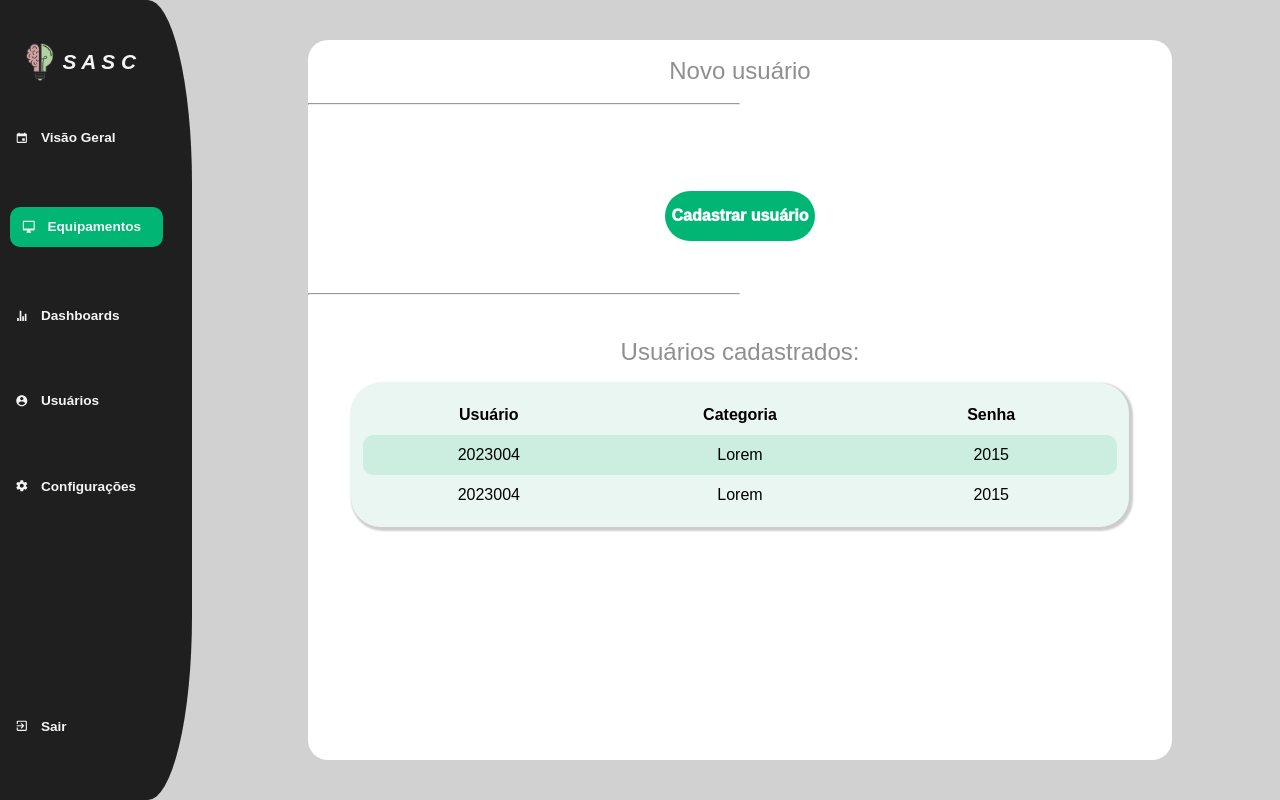
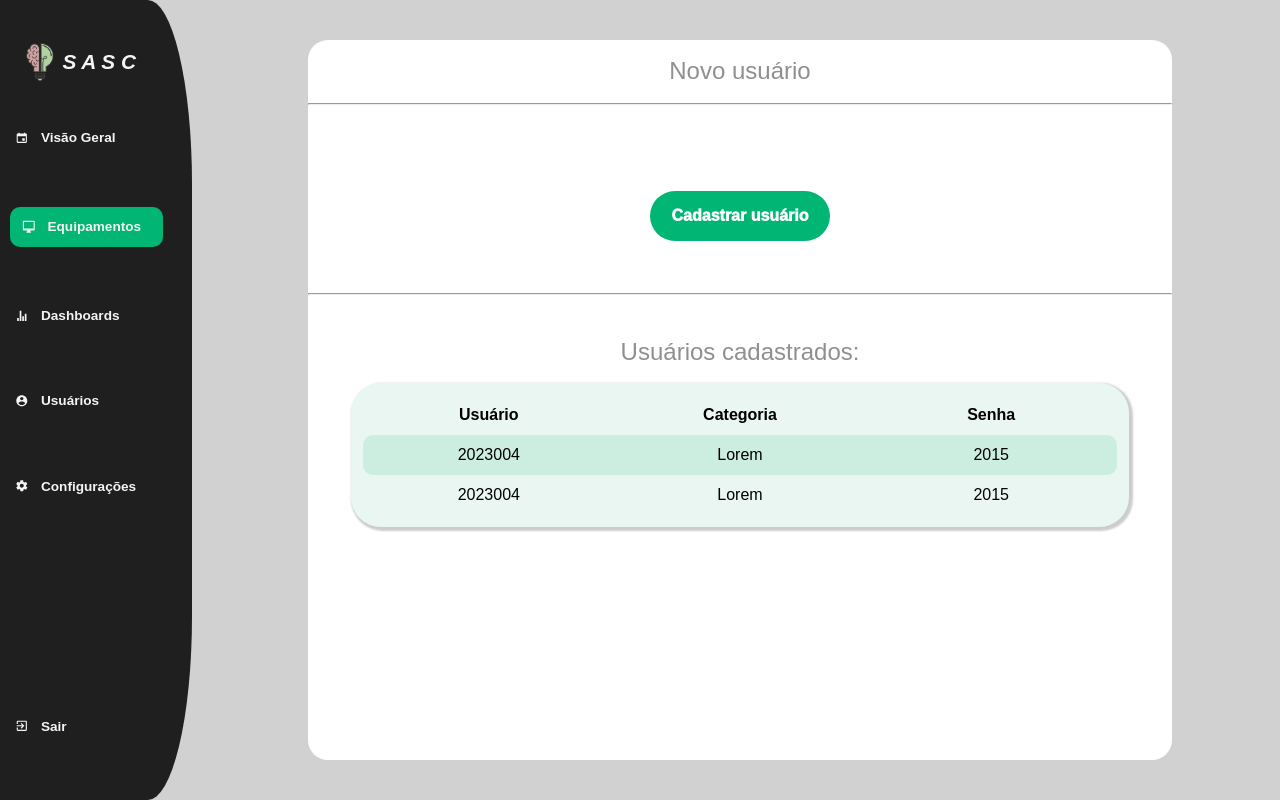
Before and after one commit to Sasc-Senai-VW/ReactSASC, a React (Vite) app: page /novousuario in a window 1280 px wide. Built offline with nearby package versions, Linux system fonts and the light colour scheme.

Commit message:
18-senai

```diff
--- a/src/pages/NovoUsuario/style.css
+++ b/src/pages/NovoUsuario/style.css
@@ -205,7 +205,7 @@ hr {
 .novo_usuario hr {
   display: flex;
   justify-content: center;
-  width: 50%;
+  width: 100%;
   color: var(--cinza);
   margin-top: 2%;
 }
@@ -253,7 +253,7 @@ hr {
   border-radius: 25px;
   background-color: var(--cor_verde);
   border: none;
-  width: 150px;
+  width: 180px;
   height: 50px;
   color: white;
   font-weight: 1000;
@@ -316,7 +316,7 @@ hr {
 .ultimo_acesso hr {
   display: flex;
   justify-content: center;
-  width: 50%;
+  width: 100%;
   color: var(--cinza);
   margin-top: 4%;
 }
```
